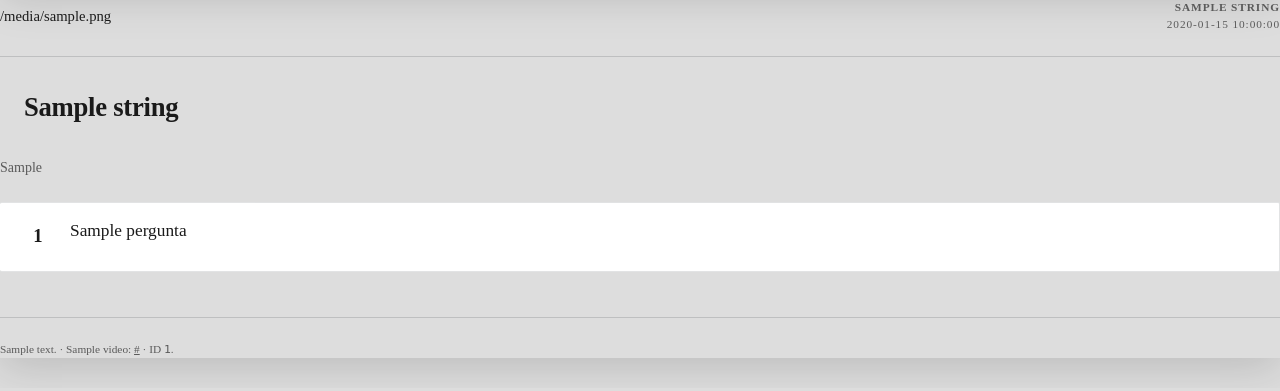
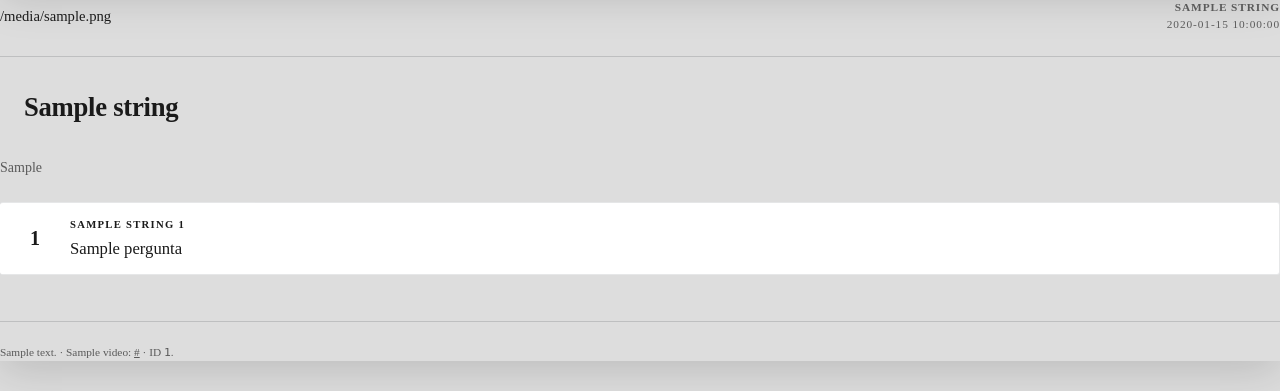
Before and after one commit to renatoruis/oh-doc-generator, a Python web app: template src/youtube_extract/templates/guia_open_groups.html.j2 in a window 1280 px wide. Shown: the part 1565-1956 px from the top of the page. Run offline with Jinja, Linux system fonts and the light colour scheme; the template is opened without the code that fills it: most values are stand-ins (such as "Sample title", 1, 10 or a date in 2020).

Commit message:
fix(perguntas): cartões bonitos + parser tolerante a item 8 antigo
Antes, o prompt do Claude pedia "1-8" como lista numerada sendo
o item 8 = "Open Groups - perguntas". O parser só extraía a secção
se fosse heading markdown (###), pelo que as perguntas iam parar ao
HTML do resumo (mal formatadas) e o bloco .qcards ficava vazio.

- prompt: passa a pedir headings ### para todas as secções,
  incluindo a secção final de perguntas (PT/EN consistentes).
- parser: regex tolerante ao formato antigo (item 8 numerado ou
  bold-paragraph) como fallback, sem partir o formato novo.
- cartões: numeração via loop.index (mais robusto que counter CSS),
  rótulo "PERGUNTA N / QUESTION N" em capitais lima, tipografia
  mais respirável, border-left lima.
- fundo: body fica cream também em @media print, eliminando o
  rectângulo branco vazio quando o conteúdo não preenche A4.

Made-with: Cursor

```diff
--- a/src/youtube_extract/templates/guia_open_groups.html.j2
+++ b/src/youtube_extract/templates/guia_open_groups.html.j2
@@ -346,25 +346,23 @@
     .qcards {
       display: flex;
       flex-direction: column;
-      gap: 8mm;
+      gap: 7mm;
       margin: 4mm 0 0 0;
-      counter-reset: qcount;
     }
     .qcard {
       background: #fff;
-      border: 1px solid rgba(16,24,32,0.12);
-      border-left: 6px solid var(--lime);
-      padding: 16px 20px;
-      border-radius: 2px;
+      border: 1px solid rgba(16,24,32,0.10);
+      border-left: 5px solid var(--lime);
+      padding: 14px 18px 14px 16px;
+      border-radius: 3px;
       page-break-inside: avoid;
       display: flex;
-      gap: 14px;
-      align-items: flex-start;
+      gap: 16px;
+      align-items: stretch;
     }
     .qcard .num-circle {
-      counter-increment: qcount;
       flex: 0 0 auto;
-      width: 36px; height: 36px;
+      width: 38px; height: 38px;
       border-radius: 50%;
       background: var(--obsidian);
       color: var(--lime);
@@ -373,16 +371,31 @@
       justify-content: center;
       font-family: {{ font_heading }};
       font-weight: 700;
-      font-size: 14pt;
+      font-size: 15pt;
+      line-height: 1;
+      align-self: flex-start;
+      margin-top: 2px;
     }
-    .qcard .num-circle::before { content: counter(qcount); }
+    .qcard .qbody {
+      flex: 1;
+      display: flex;
+      flex-direction: column;
+      gap: 4px;
+    }
+    .qcard .qlabel {
+      font-family: {{ font_heading }};
+      font-size: 8pt;
+      font-weight: 600;
+      letter-spacing: 0.12em;
+      text-transform: uppercase;
+      color: var(--green);
+    }
     .qcard .q {
       font-family: {{ font_heading }};
       font-weight: 500;
-      font-size: 13pt;
+      font-size: 12.5pt;
       color: var(--obsidian);
-      line-height: 1.35;
-      flex: 1;
+      line-height: 1.4;
     }
 
     .disc-intro {
@@ -415,7 +428,7 @@
       }
     }
     @media print {
-      body { background: #fff; }
+      body { background: var(--cream); }
     }
   </style>
 </head>
@@ -501,8 +514,11 @@
   <div class="qcards">
     {% for q in perguntas %}
     <div class="qcard">
-      <div class="num-circle"></div>
-      <div class="q">{{ q }}</div>
+      <div class="num-circle">{{ loop.index }}</div>
+      <div class="qbody">
+        <div class="qlabel">{{ strings.q_label }} {{ loop.index }}</div>
+        <div class="q">{{ q }}</div>
+      </div>
     </div>
     {% endfor %}
   </div>
```
Also changed, not shown: src/youtube_extract/pdf_export.py (+17 -4 lines), src/youtube_extract/templates/prompts/ministracao.md.j2 (+43 -19 lines).
